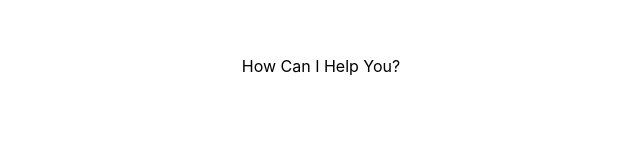
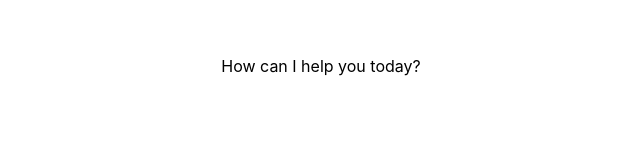
Before and after one commit to CSE-115-UCSC/llm-story-generator, a React (Create React App) app in the folder frontend/site/: page / in a window 1280 px wide. Shown: the part 134-294 px from the top of the page, without its empty margins (319-959 px from the left). Built offline with nearby package versions, Linux system fonts and the light colour scheme.

Commit message:
copy ChatGPT's initial prompt.

```diff
--- a/frontend/site/src/App.js
+++ b/frontend/site/src/App.js
@@ -44,9 +44,8 @@ function Conversation() {
       display="center"
       justifyContent="center"
       alignItems="center"
-      //sx={{ bgcolor: 'grey' }}
       >
-        <p>How Can I Help You?</p>
+        <p>How can I help you today?</p>
       </Box>
       <PromptField/>
     </Stack>
```
